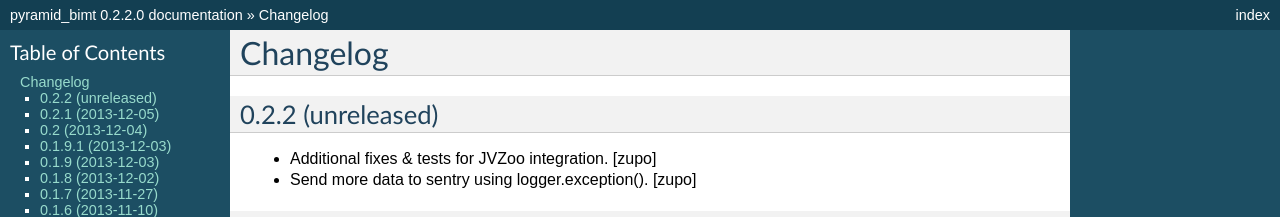
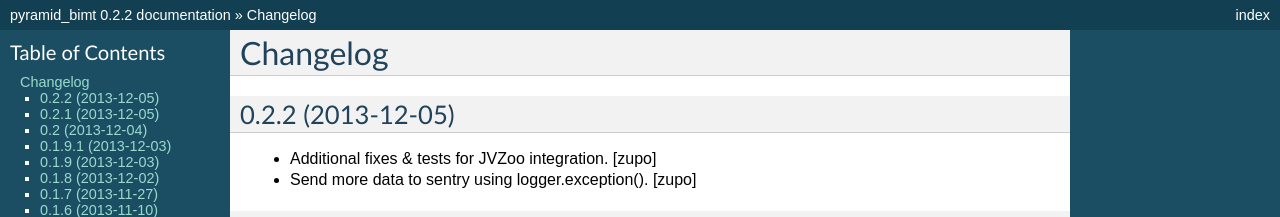
Before and after one commit to persho/pyramid_bimt, a Sphinx documentation site: the page built from docs/CHANGELOG.rst, in a window 1280 px wide and 900 px high. Shown: the top 217 px of the window. Built offline with Sphinx 7.4.7, drawn with Linux system fonts in a browser that asks for light colours; some of the changed text lies outside the part shown.

Commit message:
Preparing release 0.2.2

```diff
--- a/docs/CHANGELOG.rst
+++ b/docs/CHANGELOG.rst
@@ -4,7 +4,7 @@
 =========
 
 
-0.2.2 (unreleased)
+0.2.2 (2013-12-05)
 ------------------
 
 - Additional fixes & tests for JVZoo integration.
--- a/setup.py
+++ b/setup.py
@@ -18,7 +18,7 @@
 
 setup(
     name='pyramid_bimt',
-    version='0.2.2.dev0',
+    version='0.2.2',
     description='Base package for BIMT apps.',
     long_description=long_description,
     classifiers=[
```
